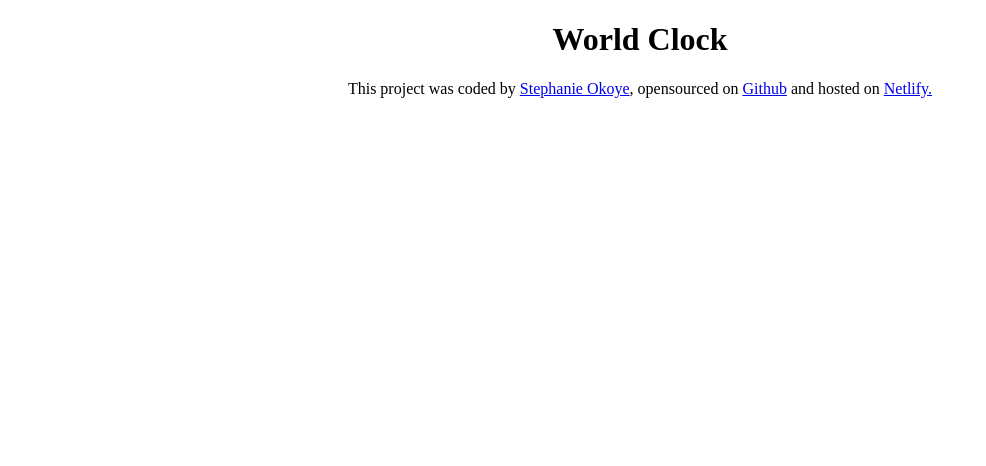
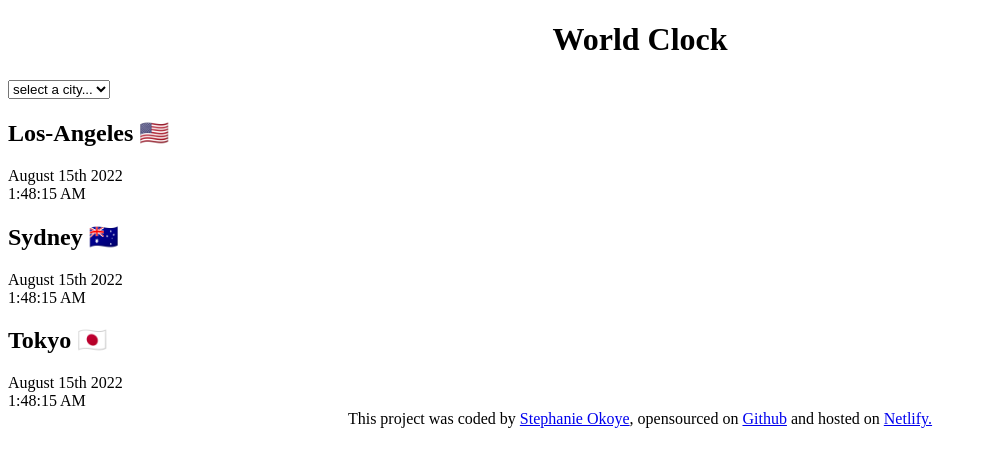
Before and after one commit to stephmailbox6-stack/The-World-Clock, a plain HTML site: page index.html in a window 1280 px wide. Shown: the whole page, without its empty margins (0-986 px from the left). Drawn offline with Linux system fonts and the light colour scheme.

Commit message:
added basic html to body

```diff
--- a/index.html
+++ b/index.html
@@ -7,7 +7,35 @@
     <title>The World Clock</title>
   </head>
   <body>
-    <h1>World Clock</h1>
+    <div class="container">
+      <h1>World Clock</h1>
+
+      <select>
+        <option value="">select a city...</option>
+        <option value="">London</option>
+        <option value="">Paris</option>
+        <option value="">New york</option>
+      </select>
+
+      <div class="city">
+        <h2>Los-Angeles 🇺🇸</h2>
+        <div class="date">August 15th 2022</div>
+        <div class="time">1:48:15 AM</div>
+      </div>
+
+      <div class="city">
+        <h2>Sydney 🇦🇺</h2>
+        <div class="date">August 15th 2022</div>
+        <div class="time">1:48:15 AM</div>
+      </div>
+
+      <div class="city">
+        <h2>Tokyo 🇯🇵</h2>
+        <div class="date">August 15th 2022</div>
+        <div class="time">1:48:15 AM</div>
+      </div>
+    </div>
+
     <footer>
       This project was coded by
       <a href="https://github.com/stephmailbox6-stack" target="_blank">
```
